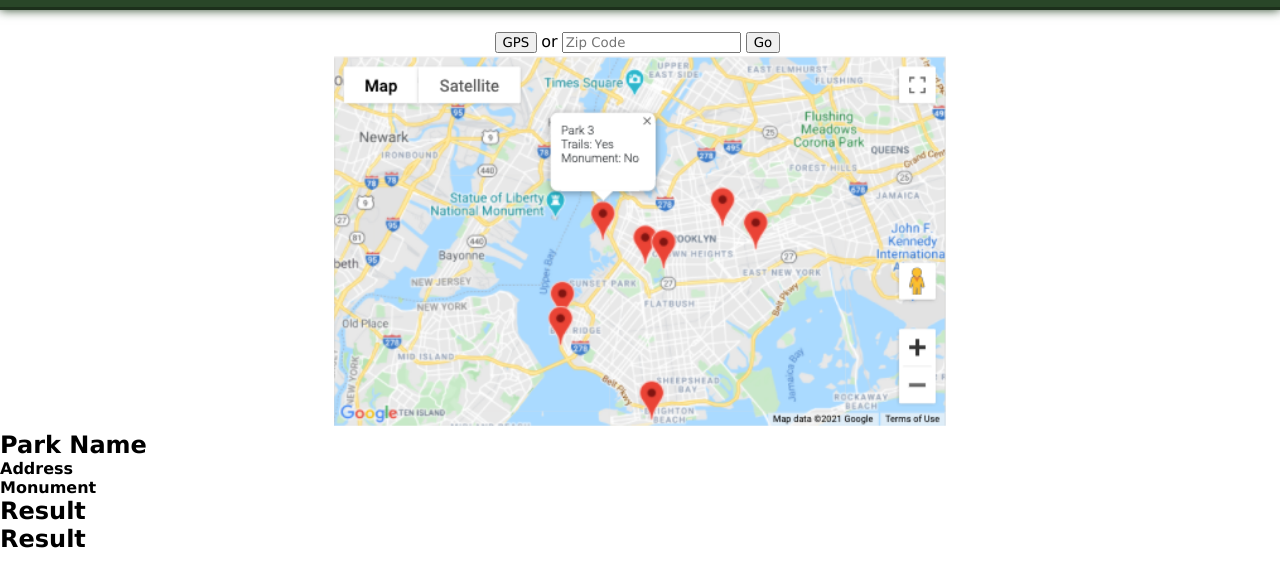
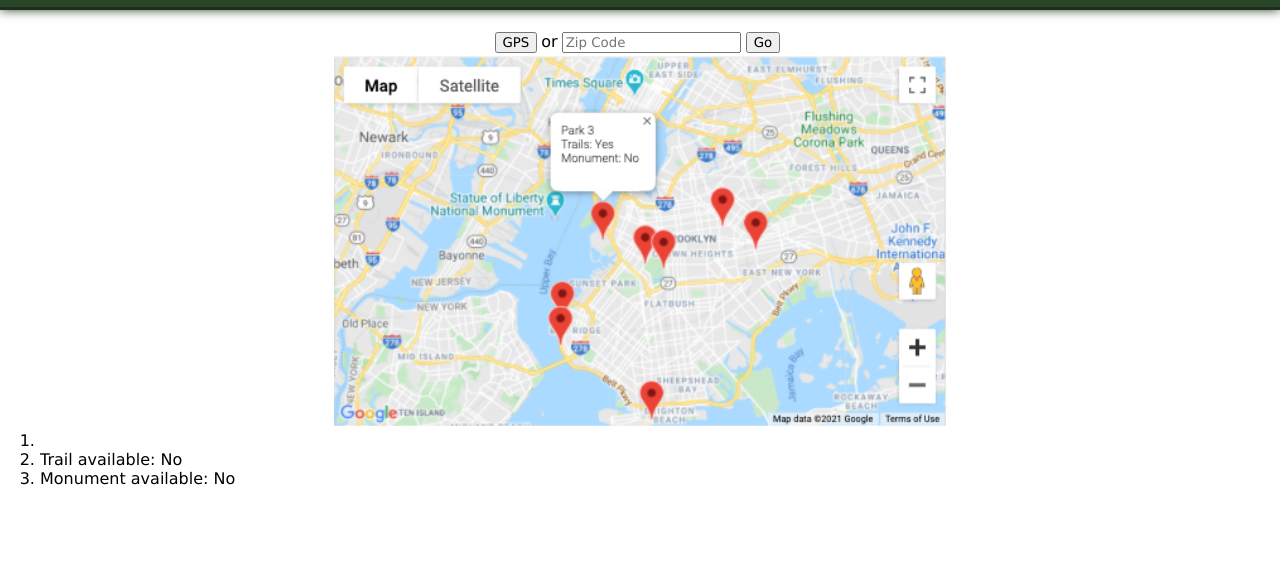
Before and after one commit to tomekregulski/ParkSharkNYC, a plain HTML site: page index.html in a window 1280 px wide. Shown: the part 70-656 px from the top of the page. Drawn offline with Linux system fonts and the light colour scheme; no server answers.

Commit message:
Add rendering results code on parksArray.js

```diff
--- a/assets/js/parksArray.js
+++ b/assets/js/parksArray.js
@@ -3,8 +3,92 @@
 var parksWithTrails = [];
 var parksWithMonuments = [];
 
+var goBtn = document.getElementById("go")
+// add go button handler
+//goBtn.addEventListener("click", getParkTrails);
 // initialize building parksArray by starting with trails
 getParkTrails();
+
+function createResults() {
+    //render park names in ol
+    for (var i = 0; i < 1; i++) {//testing smaller array for i < parksArray.length
+        //create first li and so on...
+        var nameList = document.createElement('li');
+        var trailList = document.createElement('li');
+        var monumentList = document.createElement('li');
+
+        nameList.textContent = parksArray[i];
+        if (parksWithTrails.includes(parksArray[i]) ){
+            trailList.textContent = 'Trail available: ' + 'Yes';
+        } else {
+            trailList.textContent = 'Trail available: ' + 'No';
+        }
+        if (parksWithMonuments.includes(parksArray[i]) ){
+            monumentList.textContent = 'Monument available: ' + 'Yes';
+        } else {
+            monumentList.textContent = 'Monument available: ' + 'No';
+        }
+        //inside ol, append each li
+        var parksList = document.createElement("ol");
+        parksList.appendChild(nameList);
+        parksList.appendChild(trailList);
+        parksList.appendChild(monumentList);
+
+        //inside div, append each ol
+        var resultEl = document.getElementById("results");
+        resultEl.appendChild(parksList);
+    }
+}
+
+function getParkTrails() {
+
+    var parksUrl = 'https://data.cityofnewyork.us/resource/vjbm-hsyr.json'
+
+    fetch(parksUrl)
+        .then(function (response) {
+            return response.json();
+        })
+        .then (function (data) {
+            // extract park name for each trail
+            for (var i = 0; i < data.length; i++) {
+                var parkName = data[i].park_name;
+                // if trail is in a park, extract the name and add to parksWithTrails
+                if (!parksWithTrails.includes(parkName)) {
+                    parksWithTrails.push(parkName);
+                }
+            }
+        })
+    console.log('trails done');
+    console.log(parksWithTrails);
+    getParkMonuments();
+};
+
+
+function getParkMonuments() {
+
+    var parksUrl = 'https://data.cityofnewyork.us/resource/6rrm-vxj9.json'
+
+    fetch(parksUrl)
+        .then(function (response) {
+            return response.json();
+        })
+        .then (function (data) {
+            // check each monument to see if it is in a park
+            for (var i = 0; i < data.length; i++) {
+                // if monument is in a park, extract the name and add to parksWithMonuments
+                if (data[i].parkprop === "Y") {
+                    var parkName = data[i].parkname;
+                    // add park name to parksWithMonuments array if name does not already exits in that array, aka prevent duplicate entries
+                    if (!parksWithMonuments.includes(parkName)) {
+                        parksWithMonuments.push(parkName);
+                    }
+                }
+            }
+        })
+    console.log('monuments done');
+    console.log(parksWithMonuments);
+    getParkLocations();
+};
 
 function getParkLocations() {
 
@@ -37,53 +121,7 @@
         }
     })
     console.log('ready');
-    // we now have a locally available array of all parks, including whether or not they have a monument or trail (most have niether)
+    console.log(parksArray);
+    // we now have a locally available array of all parks, including whether or not they have a monument or trail (most have neither)
+    createResults();
 };
-
-function getParkTrails() {
-
-    var parksUrl = 'https://data.cityofnewyork.us/resource/vjbm-hsyr.json'
-
-    fetch(parksUrl)
-        .then(function (response) {
-            return response.json();
-        })
-        .then (function (data) {
-            // extract park name for each trail
-            for (var i = 0; i < data.length; i++) {
-                var parkName = data[i].park_name;
-                // if trail is in a park, extract the name and add to parksWithTrails
-                if (!parksWithTrails.includes(parkName)) {
-                    parksWithTrails.push(parkName);
-                }
-            }
-        })
-    console.log('trails done');
-    getParkMonuments();
-};
-
-
-function getParkMonuments() {
-
-    var parksUrl = 'https://data.cityofnewyork.us/resource/6rrm-vxj9.json'
-
-    fetch(parksUrl)
-        .then(function (response) {
-            return response.json();
-        })
-        .then (function (data) {
-            // check each monument to see if it is in a park
-            for (var i = 0; i < data.length; i++) {
-                // if monument is in a park, extract the name and add to parksWithMonuments
-                if (data[i].parkprop === "Y") {
-                    var parkName = data[i].parkname;
-                    // add park name to parksWithMonuments array if name does not already exits in that array, aka prevent duplicate entries
-                    if (!parksWithMonuments.includes(parkName)) {
-                        parksWithMonuments.push(parkName);
-                    }
-                }
-            }
-        })
-    console.log('monuments done');
-    getParkLocations();
-};
--- a/index.html
+++ b/index.html
@@ -32,17 +32,17 @@
     <div data-role="content" style="padding:0;">
         <div id="map" class="map-div"></div>
     </div>
-    <div class="container">
-        <h2>Park Name</h2>
+    <div class="container" id="results">
+        <!-- <h2>Park Name</h2>
         <h4>Address</h4>
-        <h4>Monument</h4>
+        <h4>Monument</h4>  -->
     </div>
-    <div class="container">
+    <!-- <div class="container">
         <h2>Result</h2>
     </div>
     <div class="container">
         <h2>Result</h2>
-    </div>
+    </div> -->
     <!-- <script src="https://maps.googleapis.com/maps/api/js?key=YOUR-KEY-HERE" async></script> -->
     <script src="assets/js/parksArray.js"></script>
     <script src="assets/js/maps.js"></script>
```
